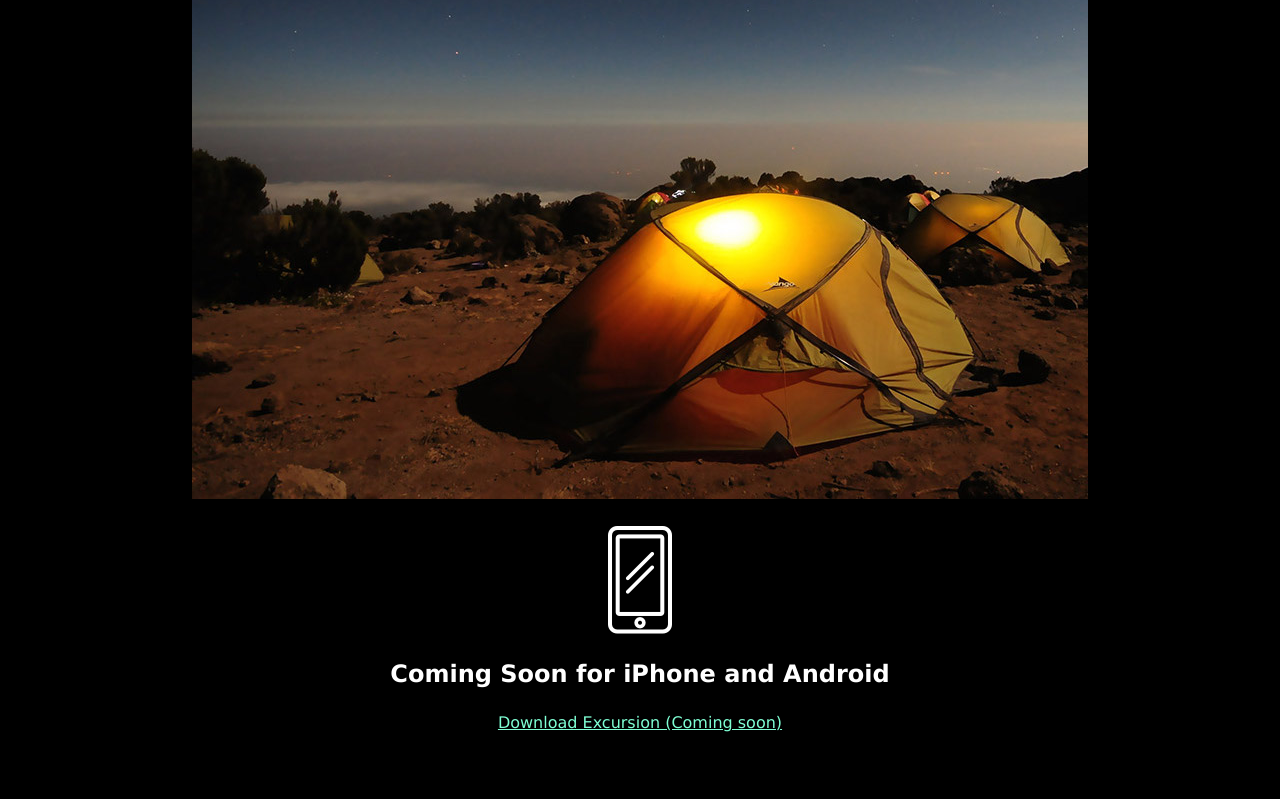
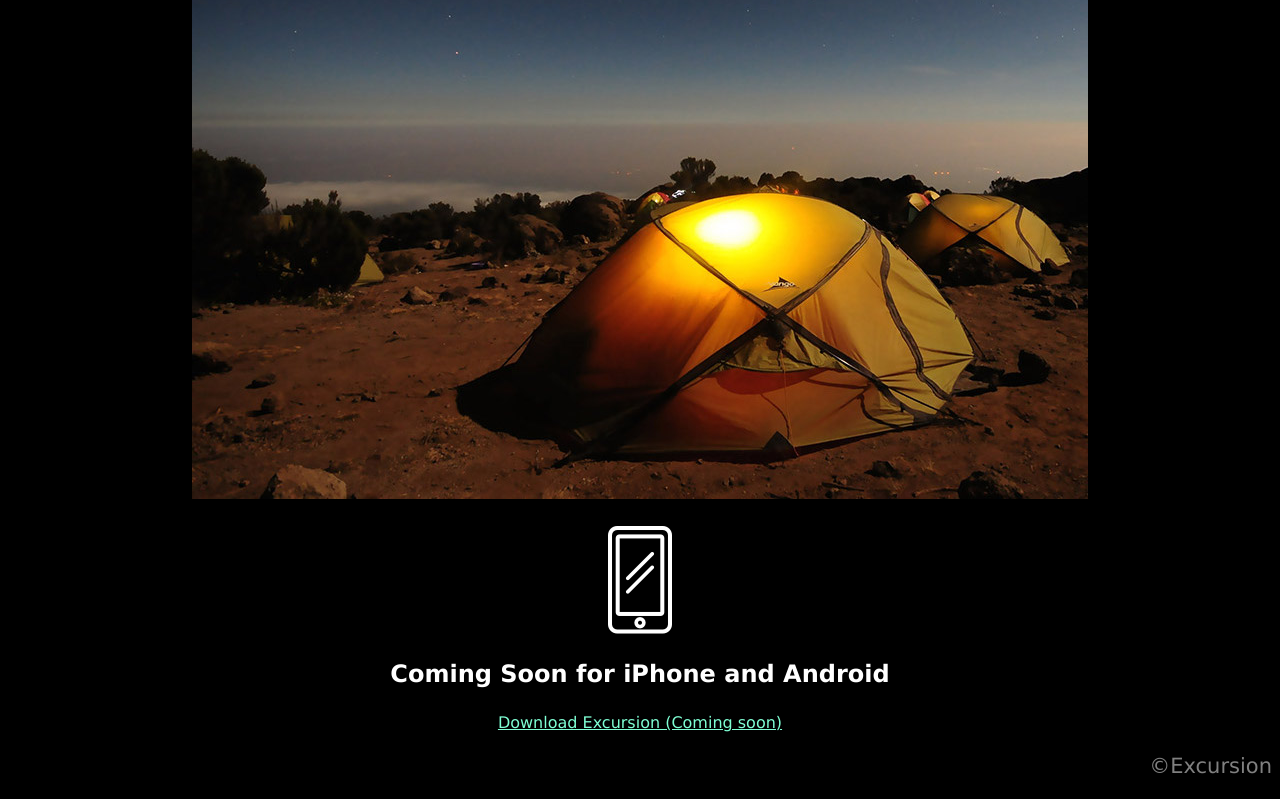
Before and after one commit to MadPra/08.Excursion, a plain HTML site: page index.html in a window 1280 px wide. Shown: the part 424-1223 px from the top of the page. Before the commit the page ends 1178 px from the top, so only its background shows below. Drawn offline with Linux system fonts and the light colour scheme.

Commit message:
added copyrightsign

```diff
--- a/index.html
+++ b/index.html
@@ -26,5 +26,6 @@
       <h2> Coming Soon for iPhone and Android</h2>
       <p><a href="index.html">Download Excursion (Coming soon)</a></p>
     </div>
+    <p class="c">&#169;Excursion</p>
   </body>
 </html>
--- a/resources/css/style.css
+++ b/resources/css/style.css
@@ -15,3 +15,9 @@ p{
   color: grey;
   font-size: 21px;
 }
+
+.c{
+  color: grey;
+  text-align: right;
+  font-size: 21 px;
+}
```
